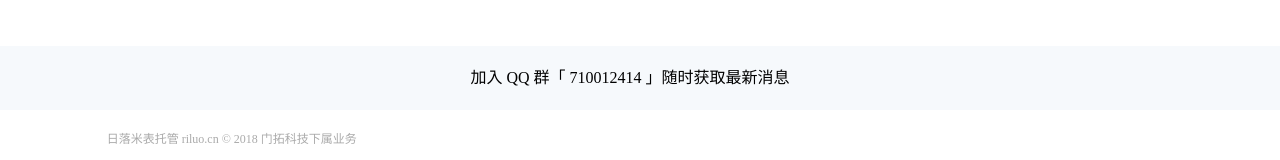
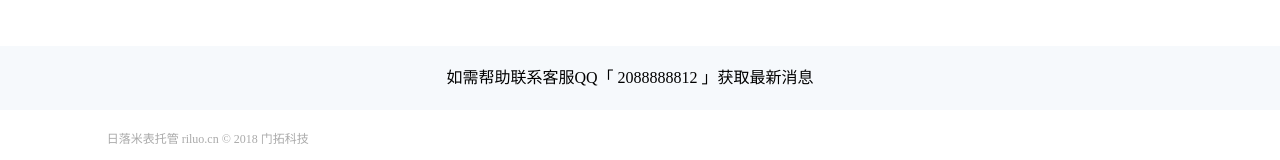
Before and after one commit to naiba-archived/domain-panel-fronted, a Vue app: page / in a window 1280 px wide. Shown: the part 1122-1282 px from the top of the page. Built offline with nearby package versions, Linux system fonts and the light colour scheme.

Commit message:
Update footer

```diff
--- a/src/components/Footer.vue
+++ b/src/components/Footer.vue
@@ -1,10 +1,10 @@
 <template>
     <el-row>
         <div class="section" style="text-align:center">
-            加入 QQ 群「 710012414 」随时获取最新消息
+            如需帮助联系客服QQ「 2088888812 」获取最新消息
         </div>
         <el-col :sm="{span:20,offset:2}" class="copyright">
-            <a href="/">日落米表托管</a> riluo.cn &copy; 2018 <a href="https://www.mentuo.com" target="_black">门拓科技</a>下属业务
+            <a href="/">日落米表托管</a> riluo.cn &copy; 2018 <a href="https://www.mentuo.com" target="_black">门拓科技</a>
         </el-col>
     </el-row>
 </template>
```
